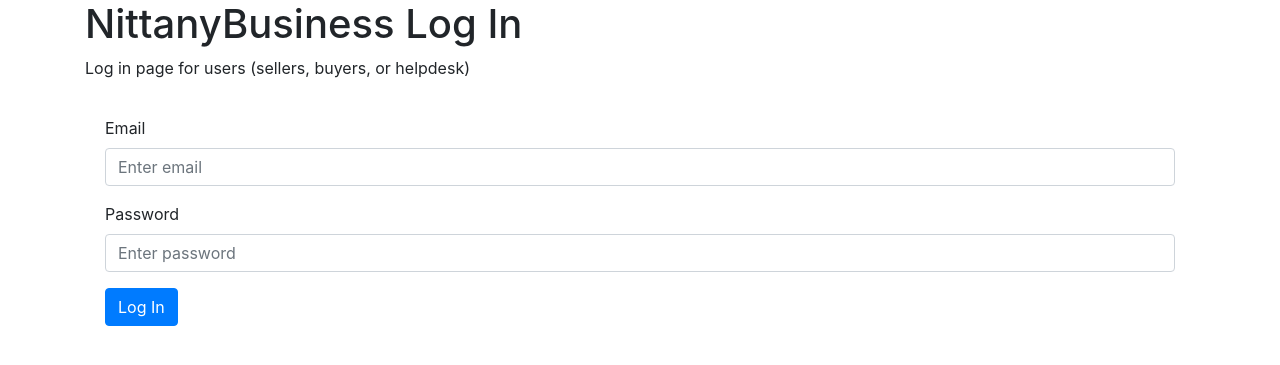
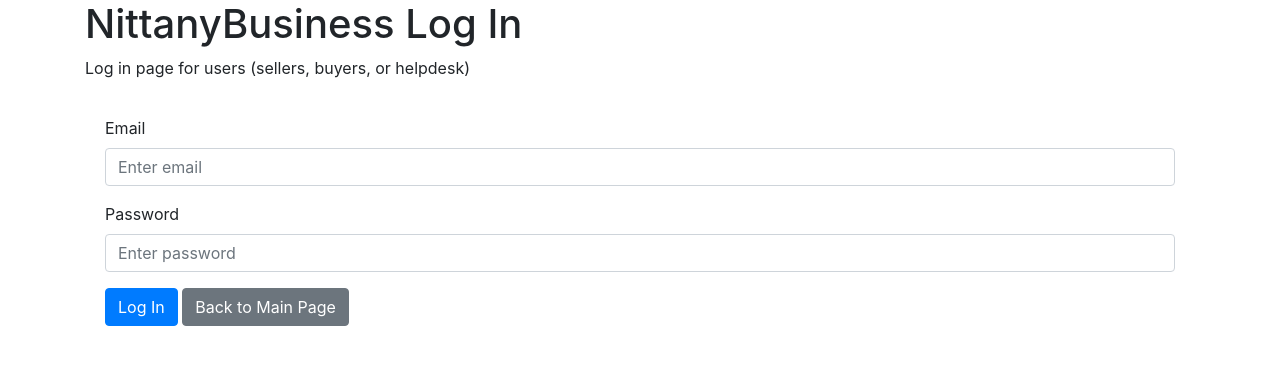
Before and after one commit to BryanShabroski2/WangChiensWarriors, a Flask app: page /login in a window 1280 px wide. Shown: the top 365 px of the page. Run offline with Flask 3, Linux system fonts and the light colour scheme; some libraries are stand-ins or nearby versions.

Commit message:
Added back button to login page

```diff
--- a/templates/login.html
+++ b/templates/login.html
@@ -29,6 +29,7 @@
                 <input type="password" name="Password" id="Password" placeholder="Enter password" required class="form-control">
             </div>
             <button type="submit" class="btn btn-primary">Log In</button>
+            <a href="{{ url_for('mainpage') }}" class="btn btn-secondary">Back to Main Page</a>
         </form>
     </div>
 </div>
```
